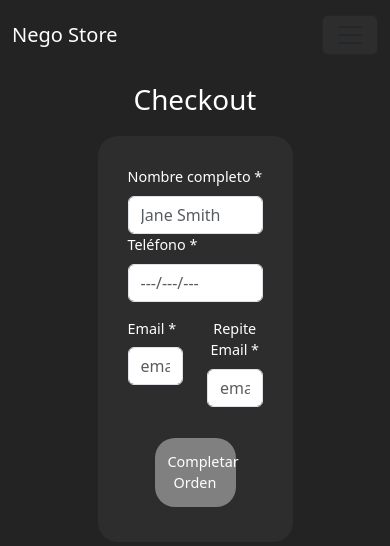
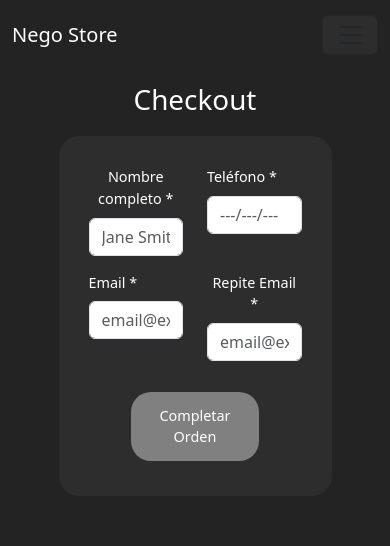
Before and after one commit to ppablocorrea/Nego-Store, a React (Create React App) app: page /Checkout in a window 390 px wide. Shown: the top 546 px of the page. Built offline with nearby package versions, Linux system fonts and the light colour scheme.

Commit message:
Cambios en el responsive

```diff
--- a/src/components/CheckoutForm/CheckoutForm.css
+++ b/src/components/CheckoutForm/CheckoutForm.css
@@ -33,3 +33,9 @@
     margin-bottom: 5px;
     margin-top: 15px;
 }
+
+@media screen and (max-width: 800px) {
+    .estiloFormulario{
+        width: 70%;
+    }
+}
```
